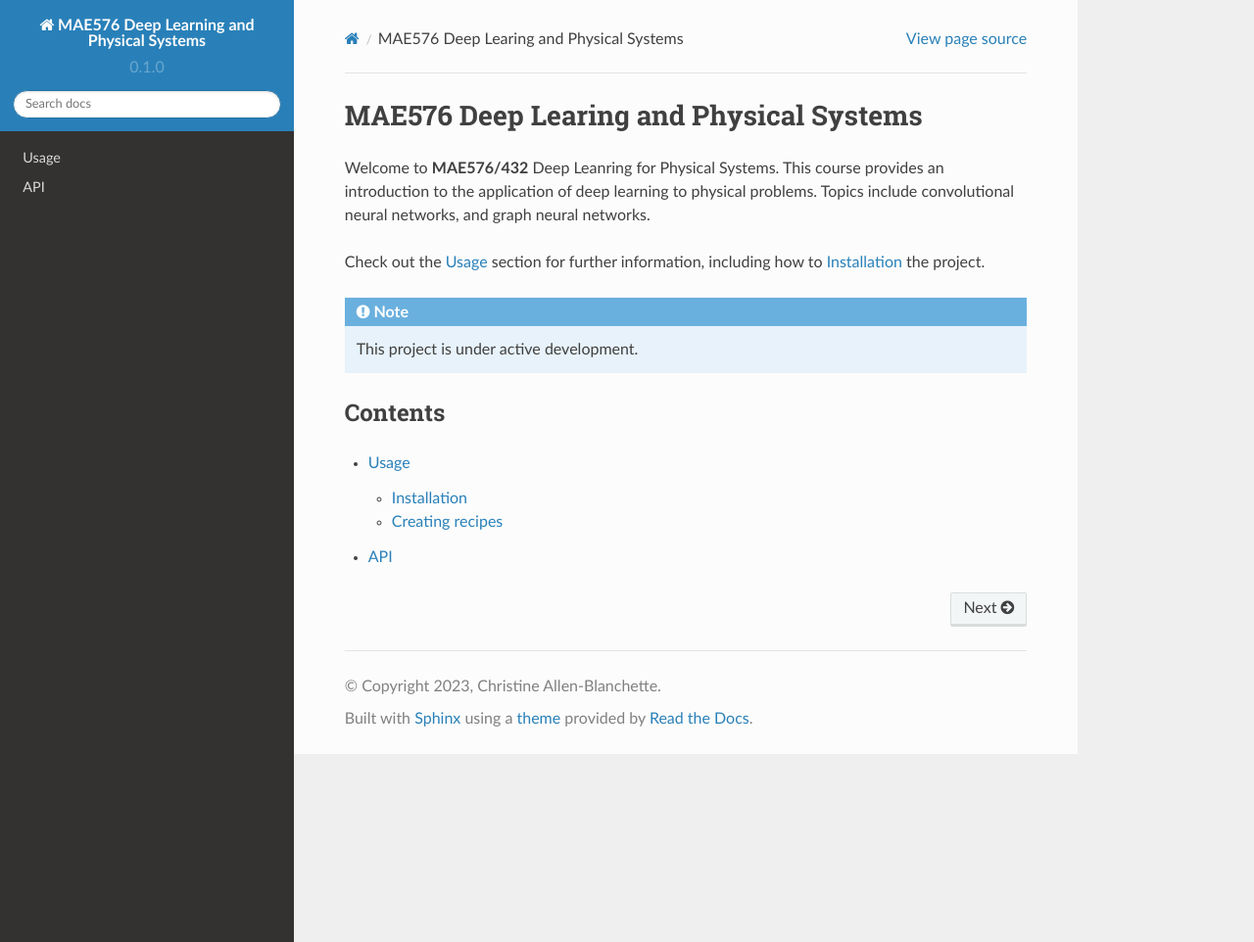
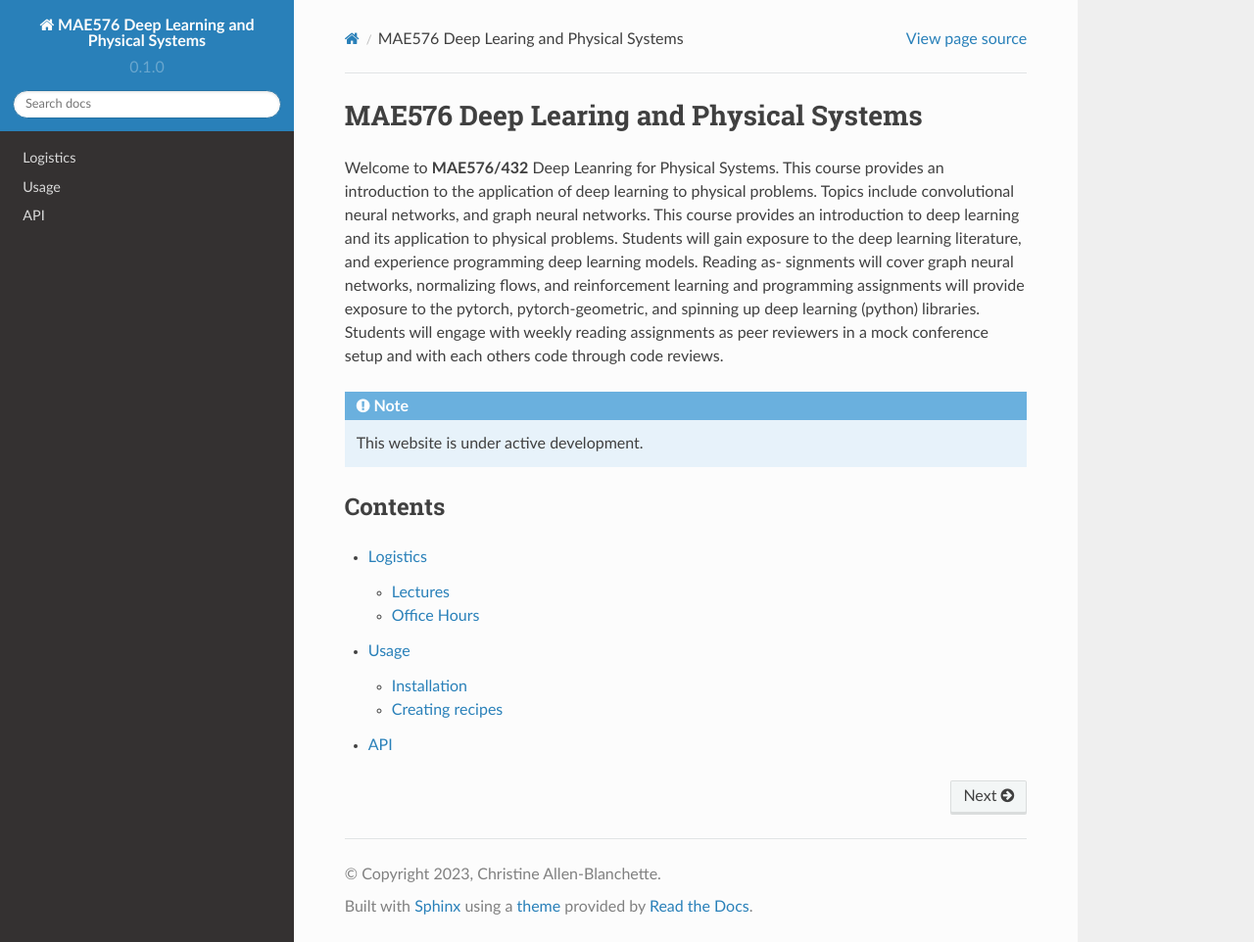
Before and after one commit to CAB-Lab-Princeton/MAE576-Deep-Learning-and-Physical-Systems, a Sphinx documentation site: the page built from docs/source/index.rst, in a window 1280 px wide and 962 px high. Shown: the whole window at 98% size. Built offline with Sphinx 7.4.7 and the Read the Docs theme 2.0.0, drawn with Linux system fonts in a browser that asks for light colours.

Commit message:
Added and Updated Logistics Page{

```diff
--- a/docs/source/index.rst
+++ b/docs/source/index.rst
@@ -1,19 +1,23 @@
 MAE576 Deep Learing and Physical Systems
 ===================================
 
-Welcome to **MAE576/432** Deep Leanring for Physical Systems. This course provides an introduction to the application of deep learning to physical problems. Topics include convolutional neural networks, and graph neural networks.
-
-Check out the :doc:`usage` section for further information, including
-how to :ref:`installation` the project.
+Welcome to **MAE576/432** Deep Leanring for Physical Systems. This course provides an introduction to the application of deep learning to physical problems.
+Topics include convolutional neural networks, and graph neural networks.
+This course provides an introduction to deep learning and its application to physical problems. Students will
+gain exposure to the deep learning literature, and experience programming deep learning models. Reading as-
+signments will cover graph neural networks, normalizing flows, and reinforcement learning and programming
+assignments will provide exposure to the pytorch, pytorch-geometric, and spinning up deep learning (python)
+libraries. Students will engage with weekly reading assignments as peer reviewers in a mock conference setup
+and with each others code through code reviews.
 
 .. note::
-
-   This project is under active development.
+   This website is under active development.
 
 Contents
 --------
 
 .. toctree::
 
+   logistics
    usage
    api
```
Also changed, not shown: docs/source/logistics.rst (added, +14 -0 lines).
